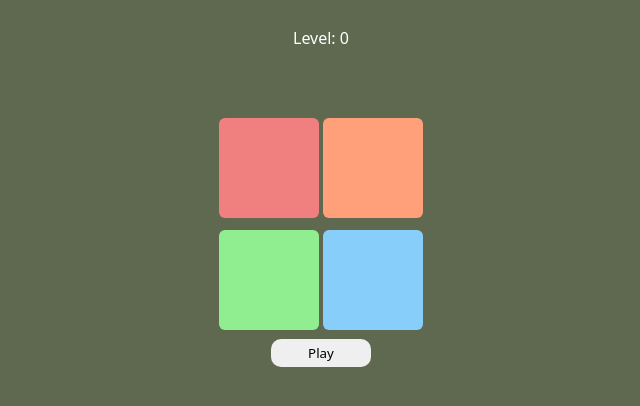
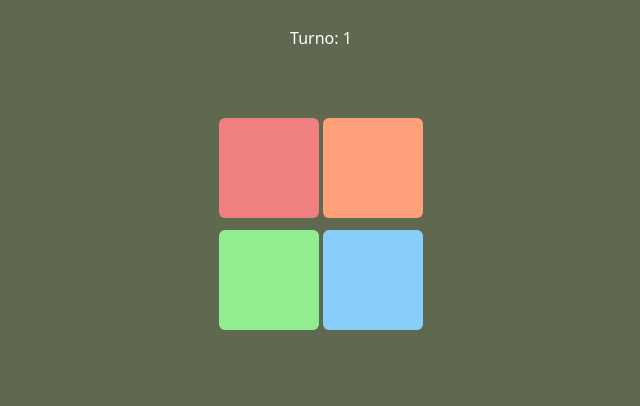
Before and after one commit to sergioab7/SimonMejorado, a plain HTML site: page index.html in a window 1280 px wide. Both pictures are taken after a click on the button "Play". Shown: the part 46-452 px from the top of the page, without its empty margins (319-959 px from the left). Drawn offline with Linux system fonts and the light colour scheme.

Commit message:
añadiendo js

```diff
--- a/js/script.js
+++ b/js/script.js
@@ -1,10 +1,71 @@
 const btnPlay = document.querySelector(".btnPlay");
 const mostrarNivel = document.querySelector(".mostrarNivel");
 
+const btnRed = document.querySelector("#red");
+const btnOrange = document.querySelector("#orange");
+const btnGreen = document.querySelector("#green");
+const btnBlue = document.querySelector("#blue");
+
+btnRed.addEventListener("click", buttonPressed);
+btnOrange.addEventListener("click", buttonPressed);
+btnGreen.addEventListener("click", buttonPressed);
+btnBlue.addEventListener("click", buttonPressed);
+
 btnPlay.addEventListener("click", empiezaJuego);
-let status = null;
+let estado = "";
+let turno = 0;
+let turnoMaquina = [];
+let eleccionJugador = 0;
+
+let botones = [btnRed, btnOrange, btnGreen, btnBlue];
 
 function empiezaJuego(){
     console.log("Empieza!");
     mostrarNivel.classList.toggle("desaparece");
+    btnPlay.classList.add("desaparece");
+
+    maquinaEligeColor();
 }
+
+function maquinaEligeColor(){
+    estado="turno-maquina";
+
+    setTimeout(() => {
+        turno += 1;
+        mostrarNivel.innerHTML = "Turno: " + turno;
+        let numeroRandom = Math.floor(Math.random() * 4);
+        let boton = botones[numeroRandom];
+
+        turnoMaquina = [...turnoMaquina, boton];
+
+        iluminarBoton(boton);
+        eleccionJugador = 0;
+        estado="turno-jugador";
+    },500)
+}
+
+
+function iluminarBoton(boton) {
+    boton.classList.toggle("agregado")
+    setTimeout(() => {
+        boton.classList.toggle("agregado");
+    },100);
+}
+
+
+function buttonPressed(e){
+    if(estado=="turno-jugador"){
+        let button = e.target;
+
+        if(button === turnoMaquina[eleccionJugador]){
+            eleccionJugador++;
+            iluminarBoton(button);
+            if(eleccionJugador == turnoMaquina.length){
+                maquinaEligeColor();
+            }
+        }else{
+            state='game-over';
+            location.reload();
+        }
+    }
+}
--- a/src/style.css
+++ b/src/style.css
@@ -78,3 +78,7 @@ body{
 .desaparece{
     display:none;
 }
+
+.agregado{
+    box-shadow: 10px 0px 30px 0px white;
+}
```
